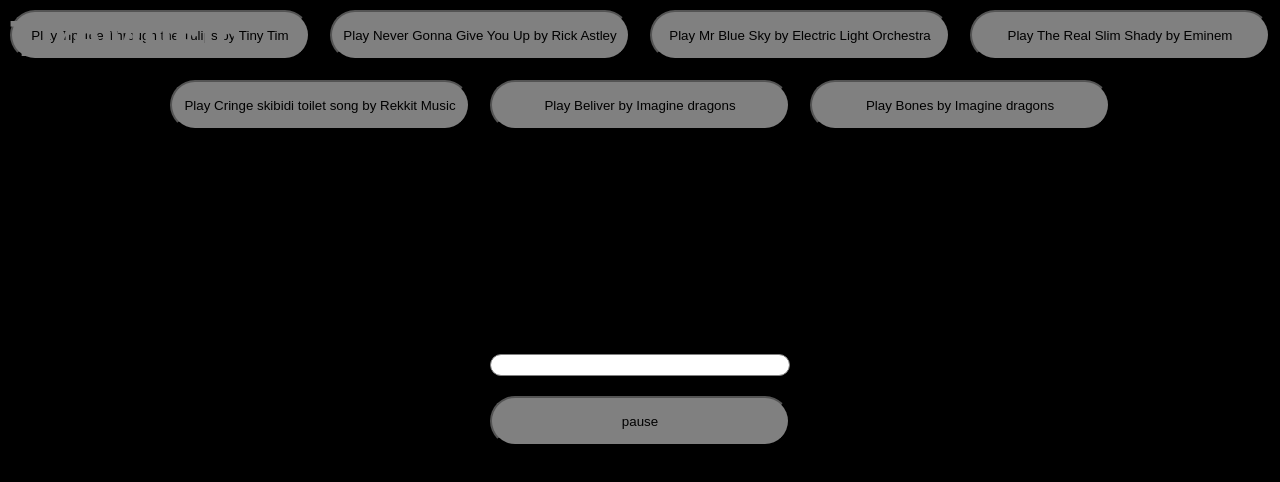
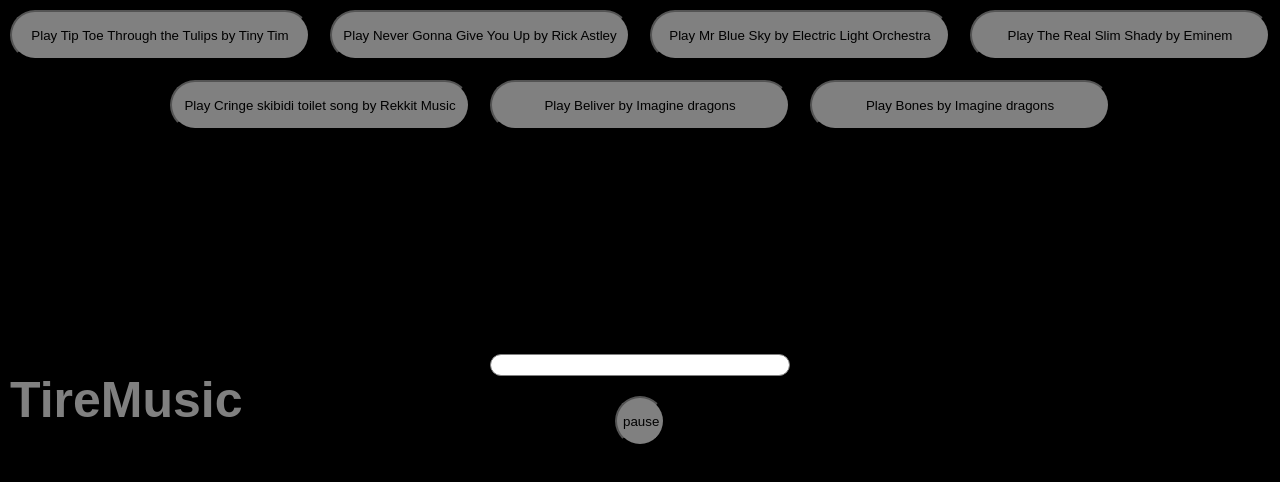
Before and after one commit to TireNetwork/TireMusic, a website: page index.html in a window 1280 px wide. Drawn offline with Linux system fonts and the light colour scheme.

Commit message:
Update index.html

```diff
--- a/index.html
+++ b/index.html
@@ -9,7 +9,7 @@
         h1 {
             font-family: arial;
             position: fixed;
-            top: 0;
+            top: bottom;
             left: 0;
             color: grey;
             font-size: 50px;
@@ -59,6 +59,7 @@
         #playPauseBtn {
             margin: 20px auto;
             display: block;
+            width: 50px;
         }
         #buttons {
             position: absolute;
```
